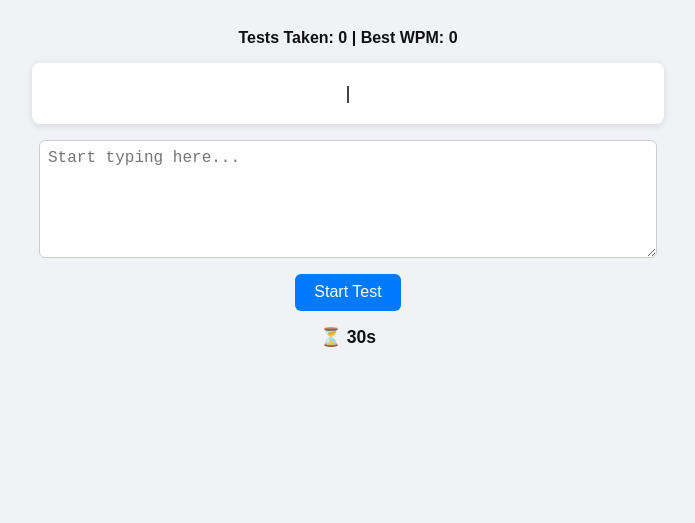
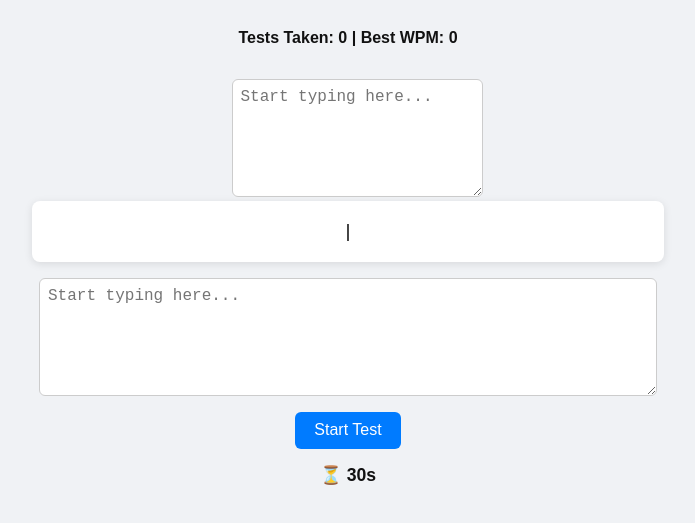
Before and after one commit to Shreyas850/Typing-Speed-, a website: page dist/index.html in a window 1280 px wide. Shown: the part 89-612 px from the top of the page, without its empty margins (292-987 px from the left). Drawn offline with Linux system fonts and the light colour scheme.

Commit message:
Add: include typing input area in the HTML structure

```diff
--- a/dist/index.html
+++ b/dist/index.html
@@ -26,6 +26,18 @@
     <span>Best WPM: <strong id="bestWpm">0</strong></span>
   </div>
 
+  <div class="typing-area">
+    <textarea
+      id="typingInput"
+      placeholder="Start typing here..."
+      disabled
+      autocorrect="off"
+      autocomplete="off"
+      autocapitalize="off"
+      spellcheck="false"
+    ></textarea>
+  </div>
+
   <div id="quote"><span class="cursor">|</span></div>
   <textarea id="input" placeholder="Start typing here..." disabled></textarea>
   <button id="startBtn">Start Test</button>
```
